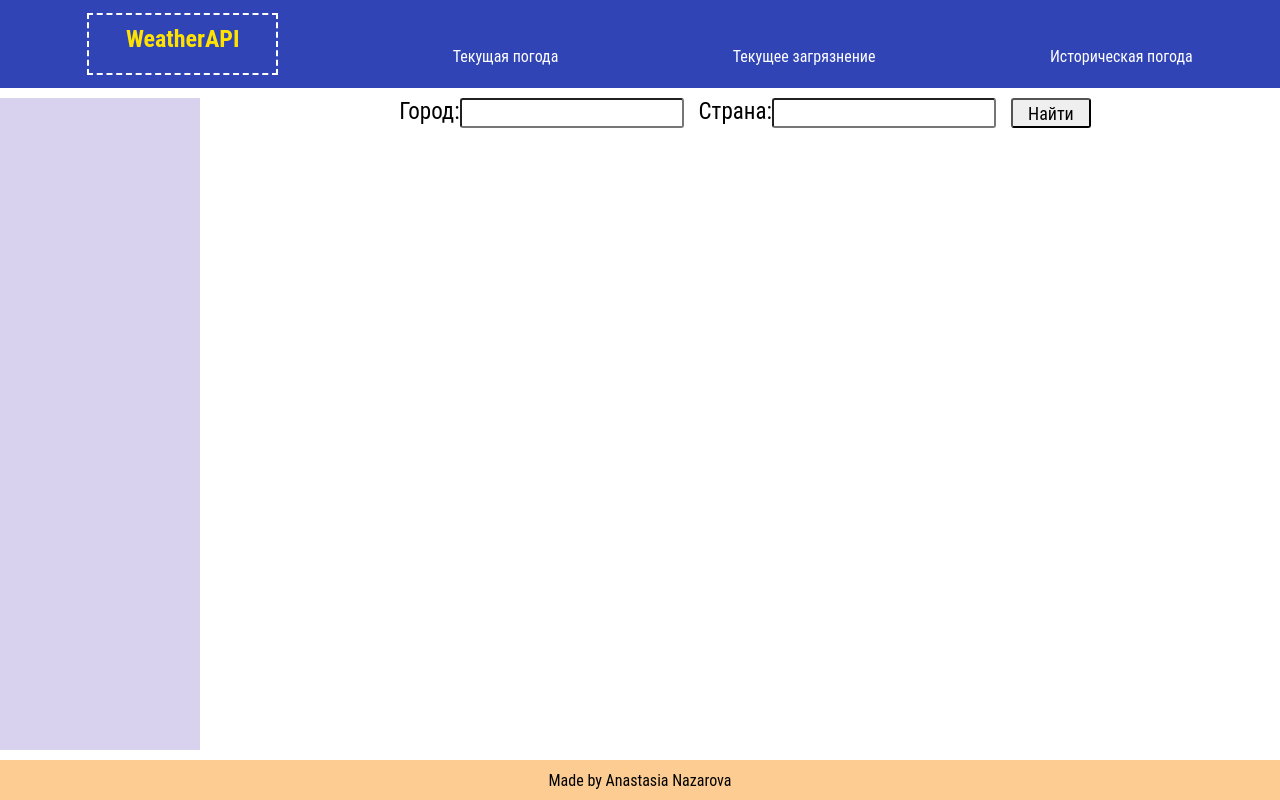
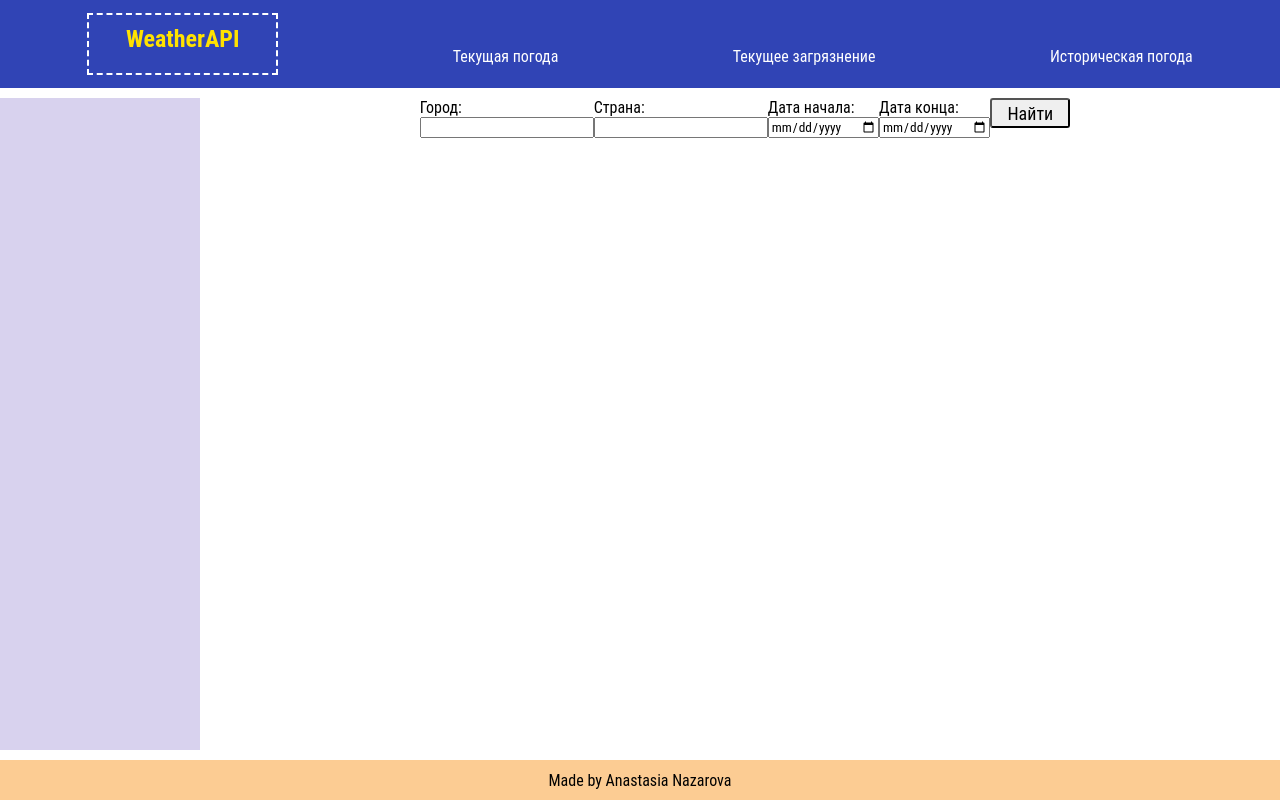
Before and after one commit to BeissMich09/the-weather, a React (Create React App) app: page / in a window 1280 px wide. Built offline with nearby package versions, Linux system fonts and the light colour scheme.

Commit message:
historycal weather added

```diff
--- a/src/Components/AirQuality/AirQualityContainer.jsx
+++ b/src/Components/AirQuality/AirQualityContainer.jsx
@@ -11,6 +11,8 @@ class AirQualityContainer extends React.Component {
           <AirQuality quality={this.props.quality} />
         </div>
       );
+    } else if (this.props.error.length !== 0) {
+      return <div>В базе нет такого города!</div>;
     } else {
       return <div>Нет данных</div>;
     }
@@ -20,6 +22,7 @@ let mapStateToProps = (state) => {
   console.log("state", state);
   return {
     quality: state.qualityReducer.quality,
+    error: state.searchReducer.error,
   };
 };
 
--- a/src/Components/CurrentWeather/CurrentWeather.jsx
+++ b/src/Components/CurrentWeather/CurrentWeather.jsx
@@ -12,27 +12,27 @@ const CurrentWeather = (props) => {
     <div className={style.item}>
       <h2>
         {props.weather.data[0].city_name}{" "}
-        <i class="fas fa-city"></i>
+        <i className="fas fa-city"></i>
       </h2>
       <div className={style.genegalParams}>
         <p>
-          <i class="fas fa-temperature-low"></i> {props.weather.data[0].temp}{" "}
+          <i className="fas fa-temperature-low"></i> {props.weather.data[0].temp}{" "}
           °C, по ощущениям: {props.weather.data[0].app_temp} °C
         </p>
         {/* <p>{icon}</p> */}
       </div>
       <p>Описание: {description}</p>
       <p>
-        Скорость ветра <i class="fas fa-wind"></i>:{" "}
-        {props.weather.data[0].wind_spd} м/с <i class="fas fa-compass"></i>
+        Скорость ветра <i className="fas fa-wind"></i>:{" "}
+        {props.weather.data[0].wind_spd} м/с <i className="fas fa-compass"></i>
         {props.weather.data[0].wind_cdir}
       </p>
 
       <p>
-        Влажность <i class="fas fa-tint"></i>: {props.weather.data[0].rh}%
+        Влажность <i className="fas fa-tint"></i>: {props.weather.data[0].rh}%
       </p>
       <p>
-        Покрытие облаками <i class="fas fa-cloud"></i>:
+        Покрытие облаками <i className="fas fa-cloud"></i>:
         {props.weather.data[0].clouds}%{" "}
       </p>
     </div>
--- a/src/Components/CurrentWeather/CurrentWeatherContainer.jsx
+++ b/src/Components/CurrentWeather/CurrentWeatherContainer.jsx
@@ -21,6 +21,8 @@ class CurrentWeatherContainer extends React.Component {
           <CurrentWeather weather={this.props.weather} />
         </div>
       );
+    } else if (this.props.error.length !== 0) {
+      return <div>В базе нет такого города!</div>;
     } else {
       return <div>Нет данных</div>;
     }
@@ -31,6 +33,7 @@ let mapStateToProps = (state) => {
     weather: state.weatherReducer.weather,
     city: state.searchReducer.nameCity,
     country: state.searchReducer.nameCountry,
+    error: state.searchReducer.error,
   };
 };
 
--- /dev/null
+++ b/src/Components/SearchInput/Input/Input.jsx
@@ -0,0 +1,11 @@
+import React from "react";
+
+const Input = (props) => {
+  return (
+    <div>
+      <p>{props.lable}:</p> <input type={props.inputType} value={props.value} onChange={props.onChange}/>
+    </div>
+  );
+};
+
+export default Input;
--- a/src/Components/SearchInput/SearchInput.jsx
+++ b/src/Components/SearchInput/SearchInput.jsx
@@ -1,4 +1,5 @@
 import React from "react";
+import Input from "./Input/Input";
 import style from "./SearchInput.module.css";
 
 const SearchInput = (props) => {
@@ -7,7 +8,34 @@ const SearchInput = (props) => {
 
   return (
     <div className={style.component}>
-      <div className={style.input}>
+      <Input
+        lable="Город"
+        inputType="text"
+        value={props.inputCity}
+        onChange={(e) => props.getInputCity(e.target.value)}
+      />
+      <Input
+        lable="Страна"
+        inputType="text"
+        value={props.inputCountry}
+        onChange={(e) => props.getInputCountry(e.target.value)}
+      />
+      {/* {props.historycalWeather !== undefined ? ( */}
+      <Input
+        lable="Дата начала"
+        inputType="date"
+        value={props.inputStartData}
+        onChange={(e) => props.getStartData(e.target.value)}
+      />
+      <Input
+        lable="Дата конца"
+        inputType="date"
+        value={props.inputEndData}
+        onChange={(e) => props.getEndData(e.target.value)}
+      />
+      {/* ) : null} */}
+
+      {/* <div className={style.input}>
         <p> Город: </p>
         <input
           onChange={(e) => props.getInputCity(e.target.value)}
@@ -22,10 +50,21 @@ const SearchInput = (props) => {
           type="text"
           value={props.inputCountry}
         />
-      </div>
+      </div> */}
+      {/* <Input
+        label={"Страна"}
+        inputType="date"
+        value={props.inputCountry}
+        // onChange={}
+      /> */}
       <button
         onClick={() => {
-          props.getInputs(valueCity, props.inputCountry);
+          props.getInputs(
+            valueCity,
+            props.inputCountry,
+            props.inputStartData,
+            props.inputEndData
+          );
         }}
       >
         Найти
--- a/src/Components/SearchInput/SearchInputContainer.jsx
+++ b/src/Components/SearchInput/SearchInputContainer.jsx
@@ -1,9 +1,13 @@
 import React from "react";
 import { connect } from "react-redux";
+import { getHistorycalWeather } from "../../redux/historycal-weather-reducer";
 import { getQuality } from "../../redux/quality-reducer";
 import {
   getCity,
   getCountry,
+  getStartData,
+  getEndData,
+  getError,
   getInputCity,
   getInputCountry,
 } from "../../redux/search-reducer";
@@ -11,7 +15,7 @@ import { getWeather } from "../../redux/weather-reducer";
 import SearchInput from "./SearchInput";
 
 class SearchInputContainer extends React.Component {
-  getInputs = (city, country) => {
+  getInputs = (city, country, dataStart, dataEnd) => {
     let API_KEY = "963d857d4ba143be9d03b75c19f22728";
     this.props.getCity(city);
     this.props.getCountry(country);
@@ -20,12 +24,19 @@ class SearchInputContainer extends React.Component {
         `https://api.weatherbit.io/v2.0/current?city=${city}&country=${country}&key=${API_KEY}&include=minutely&lang=ru`
       )
         .then((res) => res.json())
-        .then((data) => this.props.getWeather(data));
+        .then((data) => this.props.getWeather(data))
+        .catch((error) => this.props.getError(error));
       fetch(
         `https://api.weatherbit.io/v2.0/current/airquality?&city=${city}&country=${country}&key=${API_KEY}`
       )
         .then((res) => res.json())
-        .then((data) => this.props.getQuality(data));
+        .then((data) => this.props.getQuality(data))
+        .catch((error) => this.props.getError(error));
+      fetch(`https://api.weatherbit.io/v2.0/history/daily?&city=${city}&start_date=${dataStart}&end_date=${dataEnd}&key=${API_KEY}`
+        // `https://api.weatherbit.io/v2.0/history/daily?&city=${city}&country=${country}&start_date=${dataStart}&end_date=${dataEnd}&key=${API_KEY}`
+      )
+        .then((res) => res.json())
+        .then((data) => this.props.getHistorycalWeather(data));
     } else {
       return alert("Зполните оба поля!");
     }
@@ -40,6 +51,11 @@ class SearchInputContainer extends React.Component {
         nameCity={this.props.nameCity}
         nameCountry={this.props.nameCountry}
         getInputs={this.getInputs}
+        getEndData={this.props.getEndData}
+        getStartData={this.props.getStartData}
+        inputStartData={this.props.inputStartData}
+        inputEndData={this.props.inputEndData}
+        historycalWeather={this.props.historycalWeather}
       />
     );
   }
@@ -52,6 +68,9 @@ let mapStateToProps = (state) => {
     inputCountry: state.searchReducer.inputCountry,
     nameCity: state.searchReducer.nameCity,
     nameCountry: state.searchReducer.nameCountry,
+    inputEndData: state.searchReducer.inputEndData,
+    inputStartData: state.searchReducer.inputStartData,
+    historycalWeather: state.historycalWeatherReducer.historycalWeather,
   };
 };
 
@@ -62,4 +81,8 @@ export default connect(mapStateToProps, {
   getCountry,
   getWeather,
   getQuality,
+  getError,
+  getEndData,
+  getStartData,
+  getHistorycalWeather,
 })(SearchInputContainer);
--- a/src/redux/historycal-weather-reducer.js
+++ b/src/redux/historycal-weather-reducer.js
@@ -0,0 +1,26 @@
+const GET_HISTORYCAL_WEATHER = "GET_HISTORYCAL_WEATHER";
+let initialState = {
+  historycalWeather: [],
+};
+
+const historycalWeatherReducer = (state = initialState, action) => {
+  switch (action.type) {
+    case GET_HISTORYCAL_WEATHER:
+      return {
+        ...state,
+        historycalWeather: action.weather,
+      };
+    default:
+      return {
+        ...state,
+      };
+  }
+};
+
+export const getHistorycalWeather = (weather) => {
+  return {
+    type: GET_HISTORYCAL_WEATHER,
+    weather,
+  };
+};
+export default historycalWeatherReducer;
--- a/src/redux/redux-store.js
+++ b/src/redux/redux-store.js
@@ -1,4 +1,5 @@
 import { combineReducers, createStore } from "redux";
+import historycalWeatherReducer from "./historycal-weather-reducer";
 import qualityReducer from "./quality-reducer";
 import searchReducer from "./search-reducer";
 import weatherReducer from "./weather-reducer";
@@ -7,6 +8,7 @@ const reducers = combineReducers({
   weatherReducer,
   qualityReducer,
   searchReducer,
+  historycalWeatherReducer,
 });
 
 let store = createStore(reducers);
--- a/src/redux/search-reducer.js
+++ b/src/redux/search-reducer.js
@@ -2,12 +2,18 @@ const GET_INPUT_CITY = "GET_INPUTS";
 const GET_INPUT_COUNTRY = "GET_INPUT_COUNTRY";
 const GET_CITY = "GET_CITY";
 const GET_COUNTRY = "GET_COUNTRY";
+const GET_ERROR = "GET_ERROR";
+const GET_INPUT_END_DATA = "GET_INPUT_END_DATA";
+const GET_INPUT_START_DATA = "GET_INPUT_START_DATA";
 
 let initialState = {
   inputCity: "",
   inputCountry: "",
+  inputStartData: "",
+  inputEndData: "",
   nameCity: "",
   nameCountry: "",
+  error: "",
 };
 
 const searchReducer = (state = initialState, action) => {
@@ -31,6 +37,21 @@ const searchReducer = (state = initialState, action) => {
       return {
         ...state,
         nameCountry: action.country,
+      };
+    case GET_ERROR:
+      return {
+        ...state,
+        error: action.error,
+      };
+    case GET_INPUT_START_DATA:
+      return {
+        ...state,
+        inputStartData: action.data,
+      };
+    case GET_INPUT_END_DATA:
+      return {
+        ...state,
+        inputEndData: action.data,
       };
     default:
       return state;
@@ -63,4 +84,22 @@ export const getCountry = (country) => {
   };
 };
 
+export const getError = (error) => {
+  return {
+    type: GET_ERROR,
+    error,
+  };
+};
+export const getEndData = (data) => {
+  return {
+    type: GET_INPUT_END_DATA,
+    data,
+  };
+};
+export const getStartData = (data) => {
+  return {
+    type: GET_INPUT_START_DATA,
+    data,
+  };
+};
 export default searchReducer;
```
Also changed, not shown: 1 other file (tests, documents, lock files or other folders).
